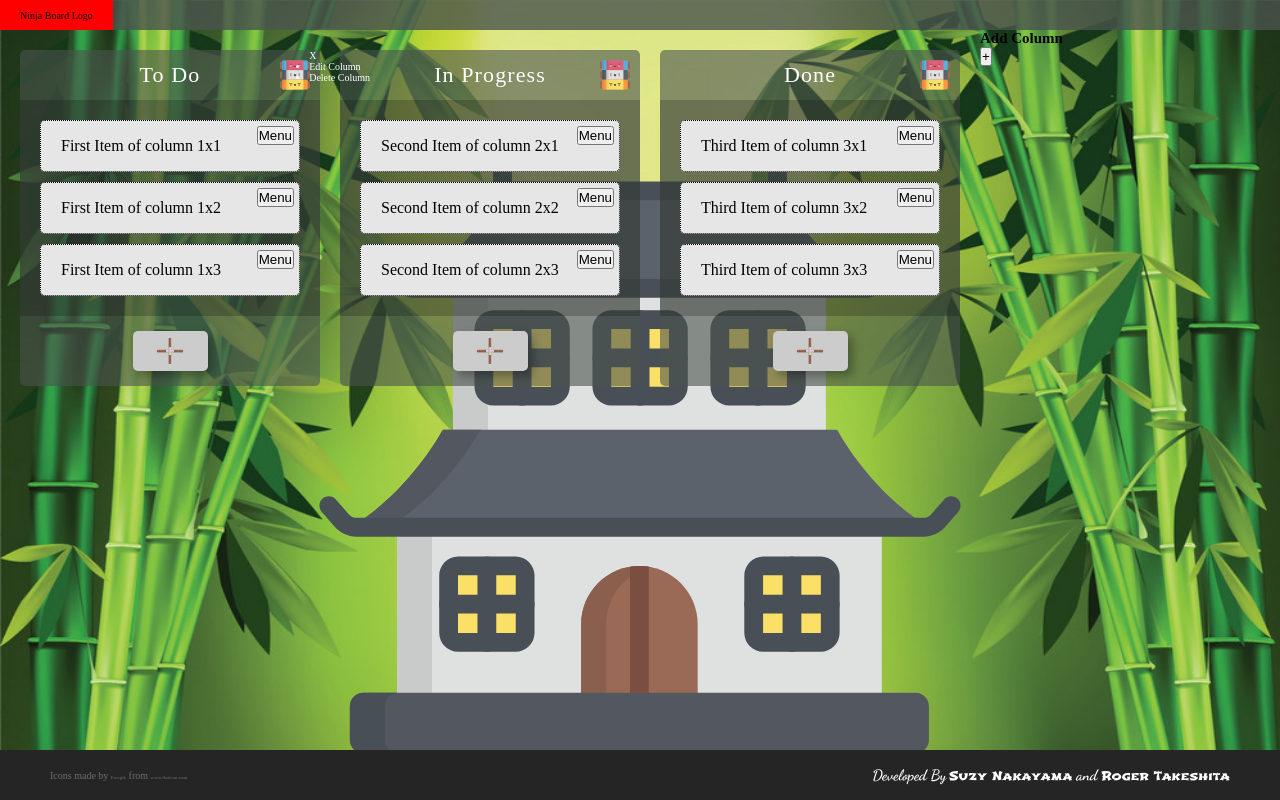
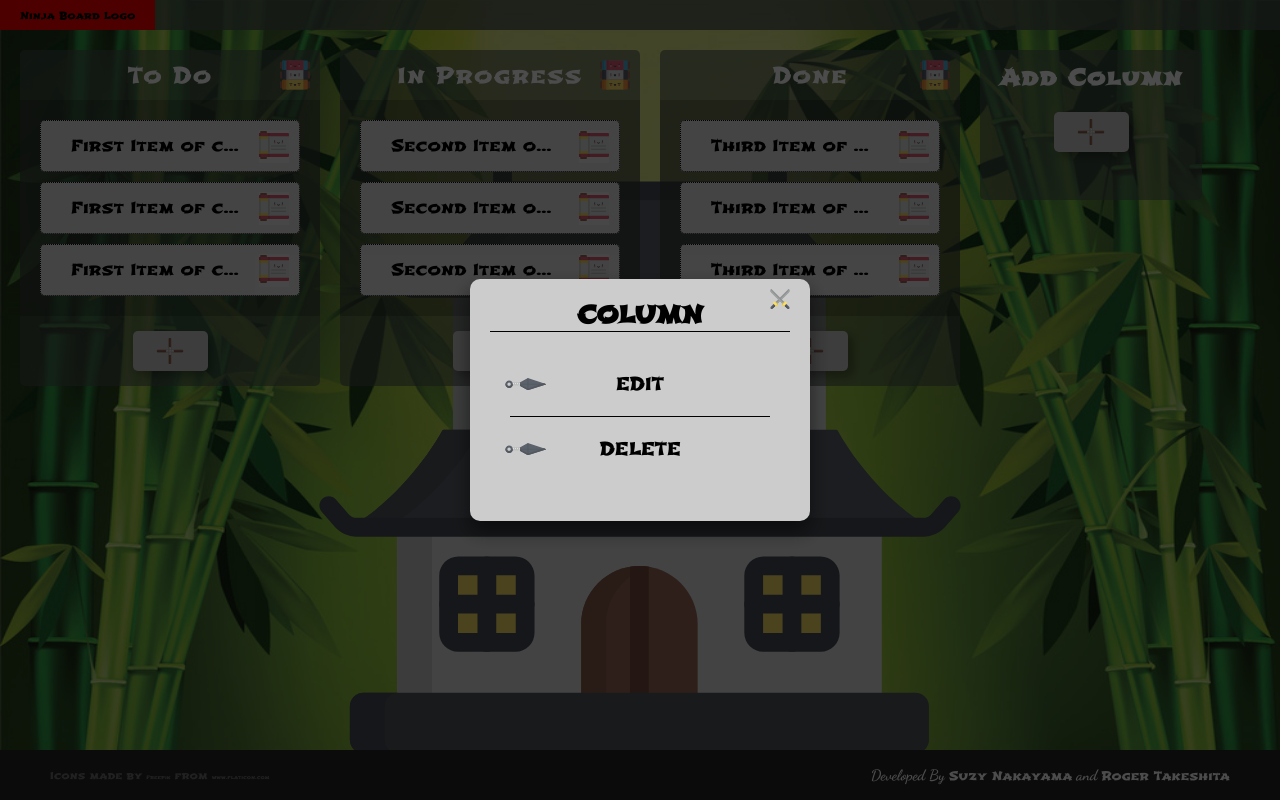
Before and after one commit to Roger-Takeshita/Mintbean_Hackathons_JS_Bootcamp_Olympics, a React (Create React App) app: page / in a window 1280 px wide. Both pictures are taken after a click on the button 295 px from the left and 76 px from the top of the page. Built offline with nearby package versions, Linux system fonts and the light colour scheme.

Commit message:
css party

```diff
--- a/src/App.tsx
+++ b/src/App.tsx
@@ -6,8 +6,9 @@ import Modal from './components/Modal';
 import { connect } from 'react-redux';
 import { AppProps, ItemReducer } from './utils/types';
 import { modalOpen } from './redux/modal';
-import bamboo from './assets/images/bamboo-2.jpg'
-import dojo from './assets/icons/svg/018-dojo.svg'
+import bamboo from './assets/images/bamboo-2.jpg';
+import dojo from './assets/icons/svg/018-dojo.svg';
+import { ReactComponent as Sticks } from "./assets/icons/svg/004-sticks.svg";
 
 const App: React.FC<AppProps> = ({ modalOpen }) => {
     const handleAddColumn = (evt: MouseEvent) => {
@@ -24,9 +25,11 @@ const App: React.FC<AppProps> = ({ modalOpen }) => {
                 </header>
                 <main>
                     <ColumnWrapper />
-                    <div className="add">
-                        <h2>Add Column</h2>
-                        <button onClick={handleAddColumn}>+</button>
+                    <div className="app__add">
+                        <h2 className='app__add-title'>Add Column</h2>
+                        <button className='btn btn--add app__add-btn' onClick={handleAddColumn}>
+                            <Sticks className="app__add-sticks-plus" />
+                        </button>
                     </div>
                 </main>
                 <footer>
--- a/src/components/ColumnEditMenu.tsx
+++ b/src/components/ColumnEditMenu.tsx
@@ -3,6 +3,8 @@ import { ColumnEditMenuProps, ItemReducer } from '../utils/types';
 import { connect } from 'react-redux';
 import { modalOpen } from '../redux/modal';
 import DeleteModal from './DeleteModal';
+import Katana from "../assets/icons/svg/002-katana";
+import { ReactComponent as KunaiSVG } from "../assets/icons/svg/020-kunai.svg";
 
 const ColumnEditMenu: React.FC<ColumnEditMenuProps> = ({
     column,
@@ -10,6 +12,7 @@ const ColumnEditMenu: React.FC<ColumnEditMenuProps> = ({
     setShowEditMenu,
 }) => {
     const [showDeleteModal, setShowDeleteModal] = useState(false);
+    const [hovered, setHovered] = useState(false);
 
     const handleClose = (evt: MouseEvent) => setShowEditMenu(false);
 
@@ -36,23 +39,30 @@ const ColumnEditMenu: React.FC<ColumnEditMenuProps> = ({
         <div
             className="col-edit-menu"
             onClick={handleClose}
-            style={{ zIndex: 10, position: 'absolute', right: '-5rem' }}
         >
             {!showDeleteModal && (
-                <>
-                    <span onClick={handleClose}>X</span>
+                <div className='col-edit-menu__section'>
+                    <span className='col-edit-menu__close animated--hover'
+                        onClick={handleClose}
+                        onMouseEnter={() => setHovered(true)}
+                        onMouseLeave={() => setHovered(false)}>
+                        <Katana hovered={hovered} className="col-edit-menu__katana" />
+                    </span>
+                    <h1 className='col-edit-menu__title'>Column</h1>
                     <ul className="col-edit-menu__ul">
-                        <li className="col-edit-menu__li" onClick={handleEdit}>
-                            Edit Column
+                        <li className="col-edit-menu__li col-edit-menu__svg--animated" onClick={handleEdit}>
+                            Edit
+                            <KunaiSVG className="col-edit-menu__svg" />
                         </li>
                         <li
-                            className="col-edit-menu__li"
+                            className="col-edit-menu__li col-edit-menu__svg--animated"
                             onClick={handleDelete}
                         >
-                            Delete Column
+                            Delete
+                            <KunaiSVG className="col-edit-menu__svg" />
                         </li>
                     </ul>
-                </>
+                </div>
             )}
             {showDeleteModal && (
                 <DeleteModal
--- a/src/components/ItemComponent.tsx
+++ b/src/components/ItemComponent.tsx
@@ -3,6 +3,7 @@ import { useDrag, useDrop, DropTargetMonitor } from 'react-dnd';
 import { ITEM_TYPE, ItemProps, DragItem } from '../utils/types';
 import Window from './Window';
 import ItemMenu from './ItemMenu';
+import {ReactComponent as Scroll} from '../assets/icons/svg/042-scroll.svg'
 
 const ItemComponent: React.FC<ItemProps> = ({
     item,
@@ -63,10 +64,10 @@ const ItemComponent: React.FC<ItemProps> = ({
         <div className="item__container">
             <div ref={ref} className={`item ${opacity}`} onClick={onOpen}>
                 <div className="item__item-box">
+                    <p className="item__paragraph--title">{item.itemTitle}</p>
                     <button className="item__item-btn" onClick={handleMenu}>
-                        Menu
+                        <Scroll className='item__scroll'/>
                     </button>
-                    <p className="item__paragraph--title">{item.itemTitle}</p>
                 </div>
             </div>
             {showMenu && <ItemMenu item={item} setShowMenu={setShowMenu} />}
--- a/src/components/ItemMenu.tsx
+++ b/src/components/ItemMenu.tsx
@@ -40,7 +40,8 @@ const ItemMenu: React.FC<ItemMenuProps> = ({
     return (
         <div onClick={() => setShowMenu(false)} className="item-menu">
             {!showDeleteModal && (
-                <ul className="item-menu__ul">
+                <div className='item-menu__section'>
+                    <h1 className='item-menu__title'>Item</h1>
                     <span
                         className="item-menu__close"
                         onClick={() => setShowMenu(false)}
@@ -52,6 +53,7 @@ const ItemMenu: React.FC<ItemMenuProps> = ({
                             className="item-menu__katana"
                         />
                     </span>
+                    <ul className="item-menu__ul">
                         <li
                             className="item-menu__li item-menu__svg--animated"
                             onClick={handleEdit}
@@ -74,6 +76,7 @@ const ItemMenu: React.FC<ItemMenuProps> = ({
                             <KunaiSVG className="item-menu__svg" />
                         </li>
                     </ul>
+                </div>
             )}
             {showMoveItem && (
                 <MoveItem
--- a/src/css/base/_base.scss
+++ b/src/css/base/_base.scss
@@ -16,6 +16,7 @@ body {
     box-sizing: border-box;
     position: relative;
     height: 100%;
+    font-family: Shojumaru, sans-serif;
 }
 
 .app {
@@ -36,6 +37,32 @@ body {
     // background-size: contain;
     // background-repeat: no-repeat;
     // background-position: center;
+    &__add {
+        background-color: rgba($color-green-3,0.6);
+        height: 15rem;
+        margin-top: $size-small;
+        padding: $size-xsmall $size-small;
+        border-radius: $border-radius;
+        display: flex;
+        flex-direction: column;
+        align-items: center;
+        justify-content: center;
+        &-title {
+            color: $color-white;
+            font-size: resize($default-font-size, 2.2);
+            letter-spacing: 1.1px;
+            margin-top: -1.5rem;
+        }
+        &-btn {
+            display: block;
+            margin: $size-small auto;
+        }
+        &-sticks-plus {
+        width: 2rem;
+        height: 2rem;
+        transform: rotate(45deg);
+    }
+    }
 }
 
 .background__bamboo {
--- a/src/css/components/_column-edit-menu.scss
+++ b/src/css/components/_column-edit-menu.scss
@@ -1,3 +1,44 @@
 .col-edit-menu {
+    background-color: rgba($color-black, 0.7);
+    position: fixed;
+    padding: $size-tiny $size-xsmall;
+    top: 0;
+    left: 0;
+    width: 100%;
+    height: 100%;
+    z-index: 2;
+    display: flex;
+    align-items: center;
+    justify-content: center;
+    color: $color-black;
+    &__section {
+    position: relative;
+    border-radius: $border-radius-large;
+    z-index: 3;
+    background-color: $color-grey-1;
+    padding: $size-small;
+    text-align: center;
+    box-shadow: 0 1rem 2rem rgba($color-black, 0.5);
+    }
+    &__katana {
+        width: 2rem;
+        transition: all 0.3s;
 
+        &:hover {
+            transform: scale(1.2);
+        }
+    }
+    &__title {
+        font-size: resize($default-font-size, 2.4);
+        text-transform: uppercase;
+        border-bottom: 1px solid $color-black;
+    }
+    &__close {
+        position: absolute;
+        right: 20px;
+        top: 10px;
+        cursor: pointer;
+    }
+    @include menu-style($size-small);
+    @include kunai-svg;
 }
--- a/src/css/components/_column.scss
+++ b/src/css/components/_column.scss
@@ -1,5 +1,4 @@
 .col {
-    background-color: $color-grey-1;
     background-color: rgba($color-green-3,0.6);
     border-radius: $border-radius;
     width: 30rem;
@@ -11,9 +10,10 @@
         margin-left: $size-small;
     }
     &__header-box {
-        display: flex;
-        flex-grow: 1;
+        // display: flex;
+        // flex-grow: 1;
         height: 5rem;
+        padding: 1rem;
         color: $color-white;
     }
     &__column-btn {
@@ -47,6 +47,8 @@
         align-items: center;
         font-size: resize($default-font-size, 2.2);
         letter-spacing: 1.1px;
+        text-align: center;
+        font-family: Shojumaru, sans-serif;
     }
     &__ctrl-box {
         display: flex;
--- a/src/css/components/_item.scss
+++ b/src/css/components/_item.scss
@@ -14,11 +14,19 @@
         background-color: $color-grey-0;
         border-radius: $border-radius;
         position: relative;
+        display: flex;
+        align-items: center;
+        justify-content: space-between;
+        padding: 0 $size-xsmall;
     }
     &__item-btn {
-        position: absolute;
-        top: 0.5rem;
-        right: 0.5rem;
+        // position: absolute;
+        // top: 0.5rem;
+        // right: 0.5rem;
+        border: none;
+    }
+    &__scroll {
+        width: 3rem;
     }
     &__paragraph {
         &--title {
--- a/src/css/style.css
+++ b/src/css/style.css
@@ -80,6 +80,7 @@ body {
           box-sizing: border-box;
   position: relative;
   height: 100%;
+  font-family: Shojumaru, sans-serif;
 }
 
 .app {
@@ -96,6 +97,46 @@ body {
       -ms-flex-pack: justify;
           justify-content: space-between;
   z-index: 2;
+}
+
+.app__add {
+  background-color: rgba(74, 84, 77, 0.6);
+  height: 15rem;
+  margin-top: 2rem;
+  padding: 1rem 2rem;
+  border-radius: 0.5rem;
+  display: -webkit-box;
+  display: -ms-flexbox;
+  display: flex;
+  -webkit-box-orient: vertical;
+  -webkit-box-direction: normal;
+      -ms-flex-direction: column;
+          flex-direction: column;
+  -webkit-box-align: center;
+      -ms-flex-align: center;
+          align-items: center;
+  -webkit-box-pack: center;
+      -ms-flex-pack: center;
+          justify-content: center;
+}
+
+.app__add-title {
+  color: #fff;
+  font-size: 2.2rem;
+  letter-spacing: 1.1px;
+  margin-top: -1.5rem;
+}
+
+.app__add-btn {
+  display: block;
+  margin: 2rem auto;
+}
+
+.app__add-sticks-plus {
+  width: 2rem;
+  height: 2rem;
+  -webkit-transform: rotate(45deg);
+          transform: rotate(45deg);
 }
 
 .background__bamboo {
@@ -144,12 +185,24 @@ main {
   background-color: #e6e6e6;
   border-radius: 0.5rem;
   position: relative;
+  display: -webkit-box;
+  display: -ms-flexbox;
+  display: flex;
+  -webkit-box-align: center;
+      -ms-flex-align: center;
+          align-items: center;
+  -webkit-box-pack: justify;
+      -ms-flex-pack: justify;
+          justify-content: space-between;
+  padding: 0 1rem;
 }
 
 .item__item-btn {
-  position: absolute;
-  top: 0.5rem;
-  right: 0.5rem;
+  border: none;
+}
+
+.item__scroll {
+  width: 3rem;
 }
 
 .item__paragraph--title {
@@ -201,7 +254,7 @@ main {
   width: 25%;
   list-style-type: none;
   text-align: center;
-  padding: 4rem;
+  padding: 2rem;
   border-radius: 10px;
   position: relative;
   width: 30rem;
@@ -233,6 +286,23 @@ main {
 .item-menu__katana:hover {
   -webkit-transform: scale(1.2);
           transform: scale(1.2);
+}
+
+.item-menu__section {
+  position: relative;
+  border-radius: 1rem;
+  z-index: 3;
+  background-color: #cccccc;
+  padding: 2rem;
+  text-align: center;
+  -webkit-box-shadow: 0 1rem 2rem rgba(0, 0, 0, 0.5);
+          box-shadow: 0 1rem 2rem rgba(0, 0, 0, 0.5);
+}
+
+.item-menu__title {
+  font-size: 2.4rem;
+  text-transform: uppercase;
+  border-bottom: 1px solid #000;
 }
 
 .item-menu__close {
@@ -359,7 +429,6 @@ main {
 }
 
 .col {
-  background-color: #cccccc;
   background-color: rgba(74, 84, 77, 0.6);
   border-radius: 0.5rem;
   width: 30rem;
@@ -378,13 +447,8 @@ main {
 }
 
 .col__header-box {
-  display: -webkit-box;
-  display: -ms-flexbox;
-  display: flex;
-  -webkit-box-flex: 1;
-      -ms-flex-positive: 1;
-          flex-grow: 1;
   height: 5rem;
+  padding: 1rem;
   color: #fff;
 }
 
@@ -437,6 +501,8 @@ main {
           align-items: center;
   font-size: 2.2rem;
   letter-spacing: 1.1px;
+  text-align: center;
+  font-family: Shojumaru, sans-serif;
 }
 
 .col__ctrl-box {
@@ -454,6 +520,118 @@ main {
   height: 2rem;
   -webkit-transform: rotate(45deg);
           transform: rotate(45deg);
+}
+
+.col-edit-menu {
+  background-color: rgba(0, 0, 0, 0.7);
+  position: fixed;
+  padding: 0.5rem 1rem;
+  top: 0;
+  left: 0;
+  width: 100%;
+  height: 100%;
+  z-index: 2;
+  display: -webkit-box;
+  display: -ms-flexbox;
+  display: flex;
+  -webkit-box-align: center;
+      -ms-flex-align: center;
+          align-items: center;
+  -webkit-box-pack: center;
+      -ms-flex-pack: center;
+          justify-content: center;
+  color: #000;
+}
+
+.col-edit-menu__section {
+  position: relative;
+  border-radius: 1rem;
+  z-index: 3;
+  background-color: #cccccc;
+  padding: 2rem;
+  text-align: center;
+  -webkit-box-shadow: 0 1rem 2rem rgba(0, 0, 0, 0.5);
+          box-shadow: 0 1rem 2rem rgba(0, 0, 0, 0.5);
+}
+
+.col-edit-menu__katana {
+  width: 2rem;
+  -webkit-transition: all 0.3s;
+  transition: all 0.3s;
+}
+
+.col-edit-menu__katana:hover {
+  -webkit-transform: scale(1.2);
+          transform: scale(1.2);
+}
+
+.col-edit-menu__title {
+  font-size: 2.4rem;
+  text-transform: uppercase;
+  border-bottom: 1px solid #000;
+}
+
+.col-edit-menu__close {
+  position: absolute;
+  right: 20px;
+  top: 10px;
+  cursor: pointer;
+}
+
+.col-edit-menu__ul {
+  background-color: #cccccc;
+  width: 25%;
+  list-style-type: none;
+  text-align: center;
+  padding: 2rem;
+  border-radius: 10px;
+  position: relative;
+  width: 30rem;
+  -webkit-transition: all 0.2s ease-in-out;
+  transition: all 0.2s ease-in-out;
+  text-transform: uppercase;
+}
+
+.col-edit-menu__li {
+  font-size: 1.8rem;
+  border-bottom: 1px solid #000;
+  padding: 2rem;
+  position: relative;
+  cursor: pointer;
+  height: 100%;
+  width: 100%;
+}
+
+.col-edit-menu__li:last-of-type {
+  border-bottom: none;
+}
+
+.col-edit-menu__svg {
+  height: 3rem;
+  position: absolute;
+  top: 50%;
+  left: 0;
+  opacity: 1;
+  -webkit-transform: rotate(-135deg) translate(35%, 35%);
+          transform: rotate(-135deg) translate(35%, 35%);
+}
+
+.col-edit-menu__svg--animated {
+  -webkit-animation: move-in-left 0.5s ease-out;
+          animation: move-in-left 0.5s ease-out;
+  -webkit-animation-fill-mode: backwards;
+          animation-fill-mode: backwards;
+  -webkit-transition: all 0.2s ease-in-out;
+  transition: all 0.2s ease-in-out;
+}
+
+.col-edit-menu__li:hover .col-edit-menu__svg {
+  -webkit-transform: rotate(-135deg) translate(0);
+          transform: rotate(-135deg) translate(0);
+  -webkit-animation: move-in-left-100 0.3s ease-out;
+          animation: move-in-left-100 0.3s ease-out;
+  -webkit-animation-fill-mode: forwards;
+          animation-fill-mode: forwards;
 }
 
 .col-wrapper {
@@ -762,3 +940,4 @@ main {
 .footer__dev-link:hover {
   color: #3e752d;
 }
+/*# sourceMappingURL=style.css.map */
```
Also changed, not shown: src/css/components/_item-menu.scss (+15 -1 lines), 1 other file (tests, documents, lock files or other folders). Lines whose indentation alone changed are shown as unchanged.
